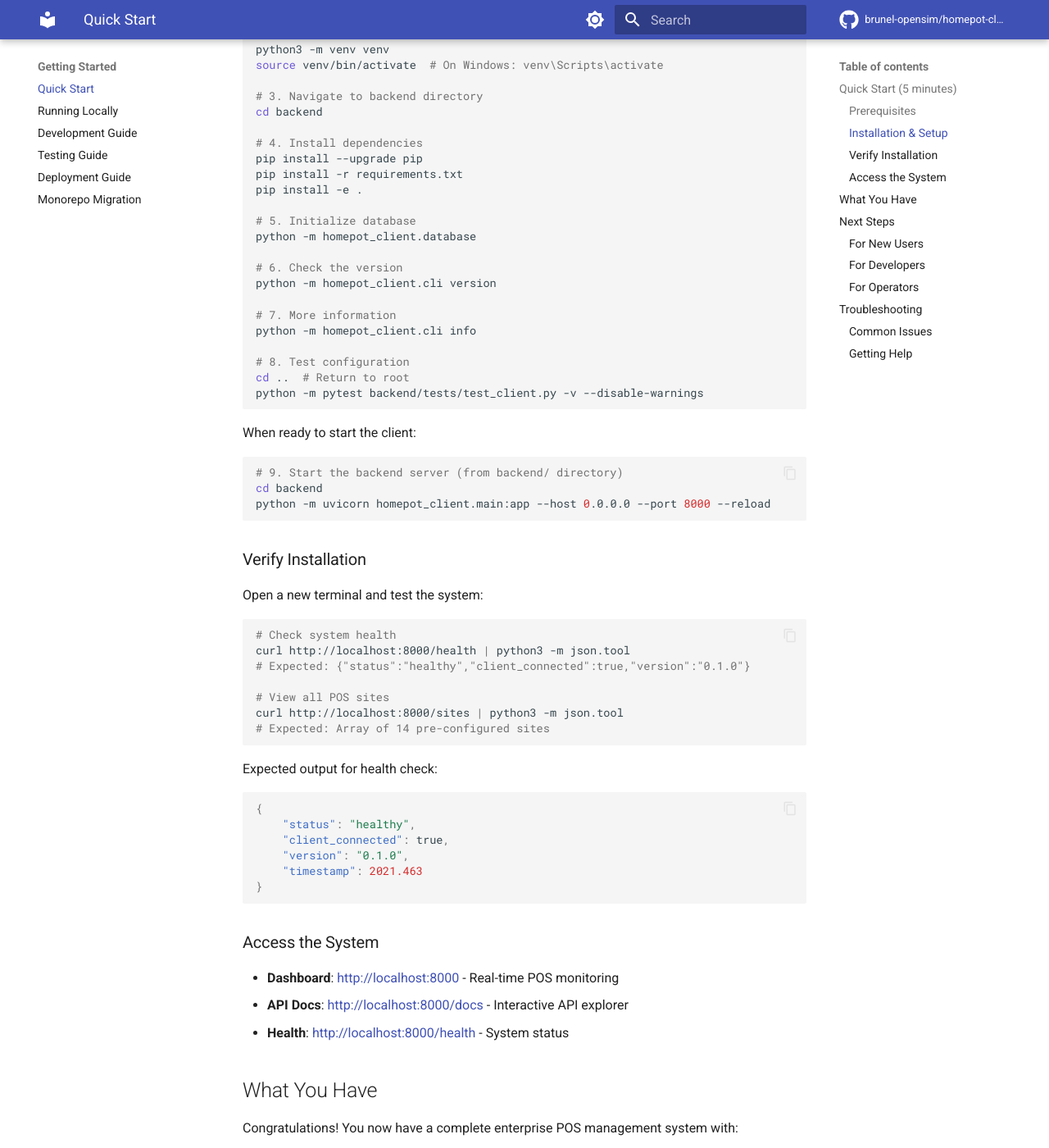
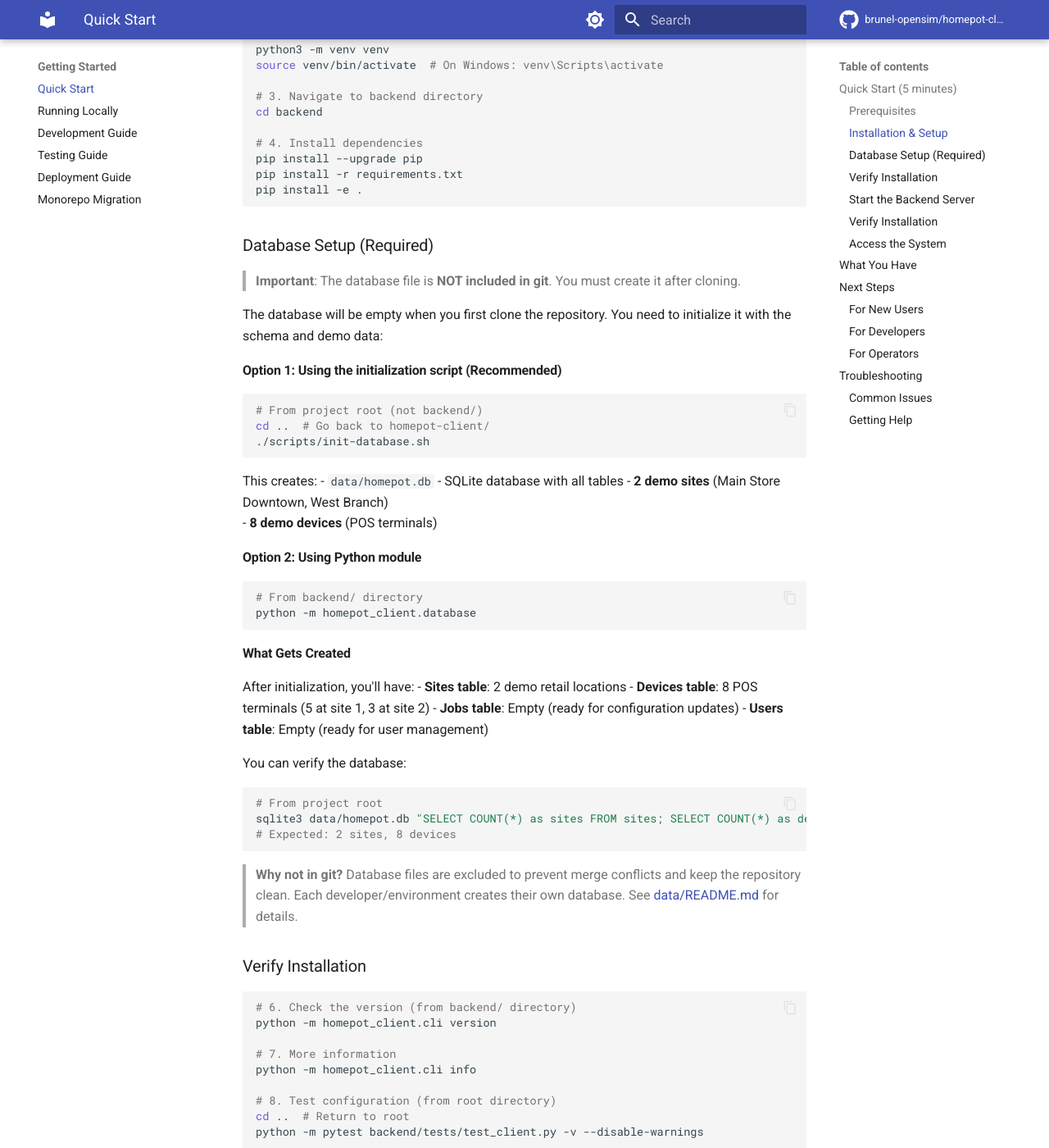
Before and after one commit to brunel-opensim/homepot-client, an MkDocs documentation site: the page built from docs/getting-started.md, in a window 1280 px wide and 1400 px high, scrolled down 734 px. Shown: the whole window at 82% size. Built offline with MkDocs 1.6.1 and Material for MkDocs 9.7.7, drawn with Linux system fonts in a browser that asks for light colours; comment, search, counter and statistics services are not loaded; the version menu is left out; some of the changed text lies outside the part shown.

Commit message:
docs: Clarify database initialization in getting-started guide
Add comprehensive database setup section to getting-started.md:

- Add dedicated "Database Setup (Required)" section with clear warning
  that database is NOT included in git

- Explain two initialization methods:
  * Option 1: ./scripts/init-database.sh (recommended)
  * Option 2: python -m homepot_client.database

- Document what gets created:
  * 2 demo sites (Main Store Downtown, West Branch)
  * 8 POS devices (5 at site 1, 3 at site 2)
  * Empty tables ready for use (jobs, users)

- Add verification command to check database contents

- Update "What You Have" section with accurate numbers
  (was: 14 sites, 23+ agents; now: 2 sites, 8 devices)

- Expand troubleshooting section with database-specific issues:
  * Database not found error
  * Schema mismatch after git pull
  * How to start fresh

- Add tip about creating more data via REST API

This makes it crystal clear that new users MUST initialize the database
before the system will work, addressing confusion about why database
files aren't in the repository.

````diff
--- a/docs/getting-started.md
+++ b/docs/getting-started.md
@@ -30,28 +30,76 @@ cd backend
 pip install --upgrade pip
 pip install -r requirements.txt
 pip install -e .
+```
 
-# 5. Initialize database
+### Database Setup (Required)
+
+> **Important**: The database file is **NOT included in git**. You must create it after cloning.
+
+The database will be empty when you first clone the repository. You need to initialize it with the schema and demo data:
+
+#### **Option 1: Using the initialization script (Recommended)**
+
+```bash
+# From project root (not backend/)
+cd ..  # Go back to homepot-client/
+./scripts/init-database.sh
+```
+
+This creates:
+- `data/homepot.db` - SQLite database with all tables
+- **2 demo sites** (Main Store Downtown, West Branch)
+- **8 demo devices** (POS terminals)
+
+#### **Option 2: Using Python module**
+
+```bash
+# From backend/ directory
 python -m homepot_client.database
+```
 
-# 6. Check the version
+#### **What Gets Created**
+
+After initialization, you'll have:
+- **Sites table**: 2 demo retail locations
+- **Devices table**: 8 POS terminals (5 at site 1, 3 at site 2)
+- **Jobs table**: Empty (ready for configuration updates)
+- **Users table**: Empty (ready for user management)
+
+You can verify the database:
+```bash
+# From project root
+sqlite3 data/homepot.db "SELECT COUNT(*) as sites FROM sites; SELECT COUNT(*) as devices FROM devices;"
+# Expected: 2 sites, 8 devices
+```
+
+> **Why not in git?** Database files are excluded to prevent merge conflicts and keep the repository clean. Each developer/environment creates their own database. See [data/README.md](../data/README.md) for details.
+
+### Verify Installation
+
+```bash
+# 6. Check the version (from backend/ directory)
 python -m homepot_client.cli version
 
 # 7. More information
 python -m homepot_client.cli info
 
-# 8. Test configuration
+# 8. Test configuration (from root directory)
 cd ..  # Return to root
 python -m pytest backend/tests/test_client.py -v --disable-warnings
 ```
 
+### Start the Backend Server
+
 When ready to start the client:
 
 ```bash
-# 9. Start the backend server (from backend/ directory)
+# Start the backend server (from backend/ directory)
 cd backend
 python -m uvicorn homepot_client.main:app --host 0.0.0.0 --port 8000 --reload
 ```
+
+The `--reload` flag enables auto-restart on code changes (development mode).
 
 ### Verify Installation
 
@@ -64,7 +112,11 @@ curl http://localhost:8000/health | python3 -m json.tool
 
 # View all POS sites
 curl http://localhost:8000/sites | python3 -m json.tool
-# Expected: Array of 14 pre-configured sites
+# Expected: Array of 2 demo sites (Main Store Downtown, West Branch)
+
+# View all devices
+curl http://localhost:8000/devices | python3 -m json.tool
+# Expected: Array of 8 POS terminals
 ```
 
 Expected output for health check:
@@ -88,11 +140,14 @@ Expected output for health check:
 
 Congratulations! You now have a complete enterprise POS management system with:
 
-- **14 Pre-configured Sites** (restaurants, retail stores)
-- **23+ Active POS Agents** (realistic terminal simulation)
+- **2 Demo Sites** (Main Store Downtown, West Branch)
+- **8 POS Devices** (realistic terminal configuration)
 - **Real-time Dashboard** (live monitoring with WebSocket updates)
 - **Enterprise Audit Logging** (compliance-ready event tracking)
 - **Complete REST API** (comprehensive device management)
+- **SQLite Database** (ready for development and testing)
+
+> **Need more data?** You can create additional sites and devices using the REST API at [http://localhost:8000/docs](http://localhost:8000/docs) or modify `scripts/init-database.sh` to add more demo data.
 
 ## Next Steps
 
@@ -112,13 +167,32 @@ Congratulations! You now have a complete enterprise POS management system with:
 
 ### Common Issues
 
+**Database Not Found Error:**
+```bash
+# If you get "no such table" or "database not found" errors
+# Initialize the database:
+./scripts/init-database.sh
+# Or from backend/:
+cd backend && python -m homepot_client.database
+```
+
+**Database Schema Mismatch (After git pull):**
+```bash
+# If someone updated the database schema (models.py)
+# You need to recreate your database:
+./scripts/init-database.sh
+# Answer 'y' to backup and recreate
+# Your old data will be backed up to data/backups/
+```
+
 **"Address already in use" Error:**
 ```bash
 # Kill process using port 8000
 sudo kill $(lsof -ti :8000)
 
 # Restart the server
-python -m homepot_client.main
+cd backend
+python -m uvicorn homepot_client.main:app --host 0.0.0.0 --port 8000 --reload
 ```
 
 **Connection Issues:**
@@ -131,6 +205,14 @@ cd backend
 python -m uvicorn homepot_client.main:app --host 0.0.0.0 --port 8000 --reload
 ```
 
+**Want to Start Fresh?**
+```bash
+# Remove database and recreate
+rm data/homepot.db
+./scripts/init-database.sh
+# You'll get clean demo data (2 sites, 8 devices)
+```
+
 ### Getting Help
 
 - **[GitHub Issues](https://github.com/brunel-opensim/homepot-client/issues)** - Bug reports and feature requests
````
